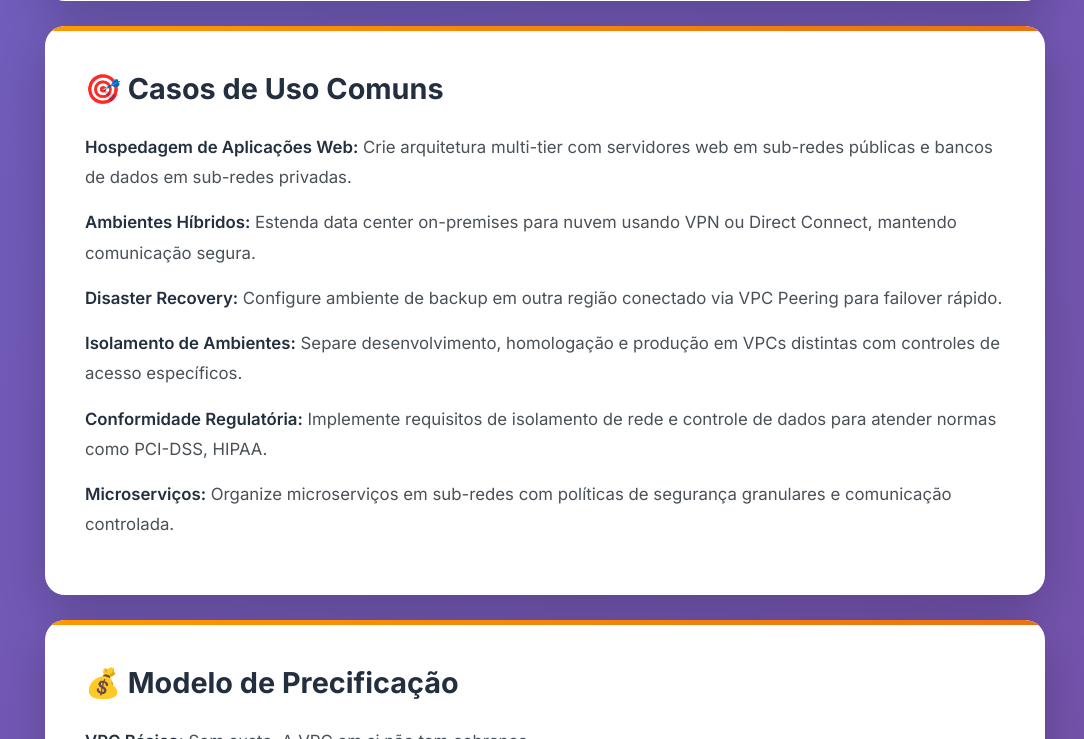
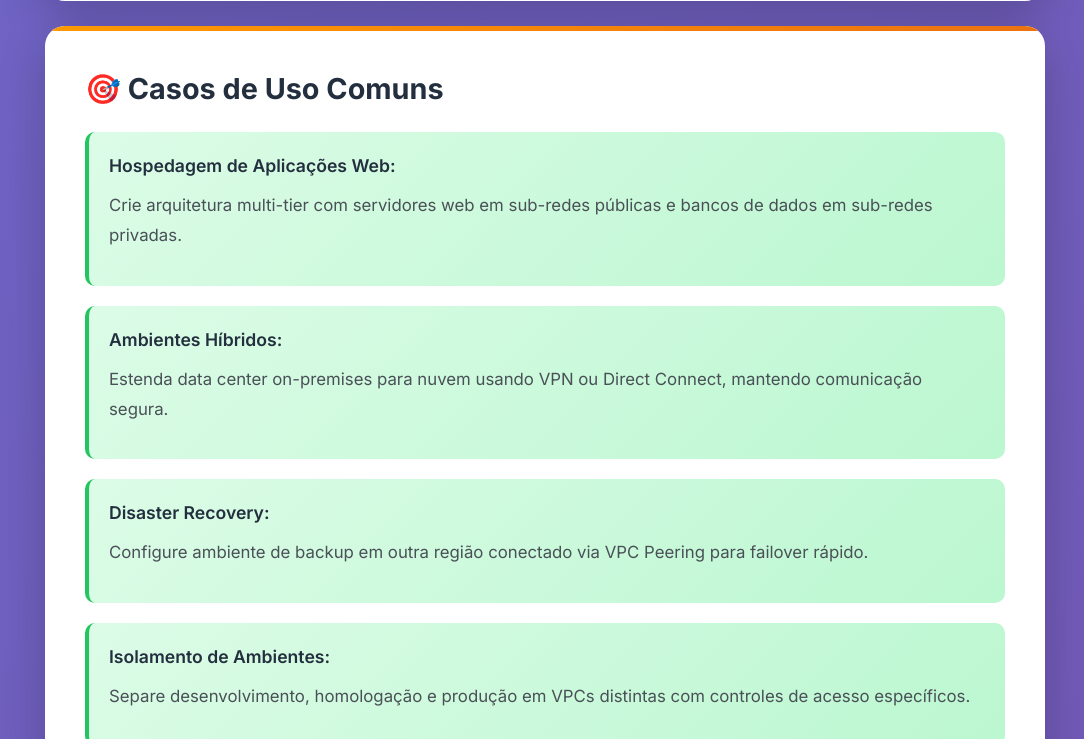
Before and after one commit to nataliaberbetviana/simulados-api, a Flask app: page /vpc in a window 1280 px wide. Shown: the part 5761-6500 px from the top of the page, without its empty margins (95-1179 px from the left). Run offline with Flask 3, Linux system fonts and the light colour scheme.

Commit message:
refactor: Ajusta estilos de conteúdo dentro das caixas de vpc.html
Melhora a apresentação e o layout interno dos blocos de conteúdo e boxes na página vpc para maior clareza e legibilidade.

```diff
--- a/templates/vpc.html
+++ b/templates/vpc.html
@@ -572,58 +572,146 @@
 
         <div class="content-card">
             <h2>🎯 Casos de Uso Comuns</h2>
-
-            <p><strong>Hospedagem de Aplicações Web:</strong> Crie arquitetura multi-tier com servidores web em sub-redes públicas e bancos de dados em sub-redes privadas.</p>
-
-            <p><strong>Ambientes Híbridos:</strong> Estenda data center on-premises para nuvem usando VPN ou Direct Connect, mantendo comunicação segura.</p>
-
-            <p><strong>Disaster Recovery:</strong> Configure ambiente de backup em outra região conectado via VPC Peering para failover rápido.</p>
-
-            <p><strong>Isolamento de Ambientes:</strong> Separe desenvolvimento, homologação e produção em VPCs distintas com controles de acesso específicos.</p>
-
-            <p><strong>Conformidade Regulatória:</strong> Implemente requisitos de isolamento de rede e controle de dados para atender normas como PCI-DSS, HIPAA.</p>
-
-            <p><strong>Microserviços:</strong> Organize microserviços em sub-redes com políticas de segurança granulares e comunicação controlada.</p>
+            <div class="pricing-box">
+                <h4>Hospedagem de Aplicações Web:</h4>
+                <p>
+                    Crie arquitetura multi-tier com servidores web em sub-redes públicas e bancos de dados em sub-redes privadas.
+                </p>
+            </div>
+            <div class="pricing-box">
+                <h4>Ambientes Híbridos:</h4>
+                <p>
+                    Estenda data center on-premises para nuvem usando VPN ou Direct Connect, mantendo comunicação segura.
+                </p>
+            </div>
+            <div class="pricing-box">
+                <h4>Disaster Recovery:</h4>
+                <p>
+                    Configure ambiente de backup em outra região conectado via VPC Peering para failover rápido.</p>
+                </p>
+            </div>
+            <div class="pricing-box">
+                <h4>Isolamento de Ambientes:</h4>
+                <p>
+                    Separe desenvolvimento, homologação e produção em VPCs distintas com controles de acesso específicos.
+                </p>
+            </div>
+            <div class="pricing-box">
+                <h4>Conformidade Regulatória:</h4>
+                <p>
+                    Implemente requisitos de isolamento de rede e controle de dados para atender normas como PCI-DSS, HIPAA.
+                </p>
+            </div>
+            <div class="pricing-box">
+                <h4>Microserviços:</h4>
+                <p>
+                    Organize microserviços em sub-redes com políticas de segurança granulares e comunicação controlada.
+                </p>
+            </div>
         </div>
 
         <div class="content-card">
             <h2>💰 Modelo de Precificação</h2>
-
-            <p><strong>VPC Básica:</strong> Sem custo. A VPC em si não tem cobrança.</p>
-
-            <p><strong>NAT Gateway:</strong> Cobrado por hora de uso e por GB de dados processados.</p>
-
-            <p><strong>VPN Site-to-Site:</strong> Cobrado por hora de conexão VPN ativa.</p>
-
-            <p><strong>VPC Endpoints:</strong> Interface Endpoints cobrados por hora. Gateway Endpoints são gratuitos.</p>
-
-            <p><strong>Transit Gateway:</strong> Cobrado por hora de conexão e por GB de dados processados.</p>
-
-            <p><strong>Transferência de Dados:</strong> Dados entre AZs, regiões ou para internet são cobrados. Dentro da mesma AZ geralmente é gratuito.</p>
-
-            <p><strong>Elastic IPs:</strong> Gratuitos quando associados a instância em execução. Cobrados quando não utilizados ou instância está parada.</p>
+            <div class="service-box">
+                <h4>VPC Básica:</h4>
+                <p>
+                    Sem custo. A VPC em si não tem cobrança.
+                </p>
+            </div>
+            <div class="service-box">
+                <h4>NAT Gateway:</h4>
+                <p>
+                    Cobrado por hora de uso e por GB de dados processados.
+                </p>
+            </div>
+            <div class="service-box">
+                <h4>VPN Site-to-Site:</h4>
+                <p>
+                    Cobrado por hora de conexão VPN ativa.
+                </p>
+            </div>
+            <div class="service-box">
+                <h4>VPC Endpoints:</h4>
+                <p>
+                    Interface Endpoints cobrados por hora. Gateway Endpoints são gratuitos.
+                </p>
+            </div>
+            <div class="service-box">
+                <h4>Transit Gateway:</h4>
+                <p>
+                    Cobrado por hora de conexão e por GB de dados processados.
+                </p>
+            </div>
+            <div class="service-box">
+                <h4>Transferência de Dados:</h4>
+                <p>
+                    Dados entre AZs, regiões ou para internet são cobrados. Dentro da mesma AZ geralmente é gratuito.
+                </p>
+            </div>
+            <div class="service-box">
+                <h4>Elastic IPs:<</h4>
+                <p>
+                    Gratuitos quando associados a instância em execução. Cobrados quando não utilizados ou instância está parada.
+                </p>
+            </div>
         </div>
 
         <div class="content-card">
             <h2>💡 Melhores Práticas</h2>
-
-            <p><strong>Planeje CIDR Blocks Cuidadosamente:</strong> Escolha tamanho adequado para crescimento futuro. Evite sobreposição com redes on-premises.</p>
-
-            <p><strong>Use Múltiplas Availability Zones:</strong> Distribua recursos em pelo menos duas AZs para alta disponibilidade e resiliência.</p>
-
-            <p><strong>Implemente Segurança em Camadas:</strong> Use Security Groups e NACLs em conjunto para defesa em profundidade.</p>
-
-            <p><strong>Sub-redes Privadas para Dados Sensíveis:</strong> Mantenha bancos de dados e recursos críticos em sub-redes privadas.</p>
-
-            <p><strong>Use VPC Endpoints:</strong> Reduz custos e melhora segurança mantendo tráfego AWS dentro da rede privada.</p>
-
-            <p><strong>Habilite Flow Logs:</strong> Monitore tráfego de rede para auditoria, troubleshooting e detecção de anomalias.</p>
-
-            <p><strong>Documente Arquitetura:</strong> Mantenha documentação clara de design de rede, CIDRs, rotas e regras de segurança.</p>
-
-            <p><strong>Use Tags Consistentes:</strong> Implemente estratégia de tags para organização e gerenciamento de custos.</p>
-
-            <p><strong>Automatize com IaC:</strong> Use CloudFormation, Terraform ou CDK para provisionamento consistente e versionado.</p>
+            <div class="highlight-box">
+                <h4>Planeje CIDR Blocks Cuidadosamente:</h4>
+                <p>
+                    Escolha tamanho adequado para crescimento futuro. Evite sobreposição com redes on-premises.
+                </p>
+            </div>
+             <div class="highlight-box">
+                <h4>Use Múltiplas Availability Zones:</h4>
+                <p>
+                    Distribua recursos em pelo menos duas AZs para alta disponibilidade e resiliência.
+                </p>
+            </div>
+             <div class="highlight-box">
+                <h4>Implemente Segurança em Camadas:</h4>
+                <p>
+                    Use Security Groups e NACLs em conjunto para defesa em profundidade.
+                </p>
+            </div>
+             <div class="highlight-box">
+                <h4>Sub-redes Privadas para Dados Sensíveis:</h4>
+                <p>
+                    Mantenha bancos de dados e recursos críticos em sub-redes privadas.
+                </p>
+            </div>
+             <div class="highlight-box">
+                <h4>Use VPC Endpoints:</h4>
+                <p>
+                    Reduz custos e melhora segurança mantendo tráfego AWS dentro da rede privada.
+                </p>
+            </div>
+             <div class="highlight-box">
+                <h4>Habilite Flow Logs: </h4>
+                <p>
+                    Monitore tráfego de rede para auditoria, troubleshooting e detecção de anomalias.
+                </p>
+            </div>
+             <div class="highlight-box">
+                <h4>Documente Arquitetura: </h4>
+                <p>
+                    Mantenha documentação clara de design de rede, CIDRs, rotas e regras de segurança.
+                </p>
+            </div>
+             <div class="highlight-box">
+                <h4>Use Tags Consistentes:</h4>
+                <p>
+                     Implemente estratégia de tags para organização e gerenciamento de custos.
+                </p>
+            </div>
+             <div class="highlight-box">
+                <h4>Automatize com IaC: </h4>
+                <p>
+                    Use CloudFormation, Terraform ou CDK para provisionamento consistente e versionado.
+                </p>
+            </div>
         </div>
 
         <center>
```
